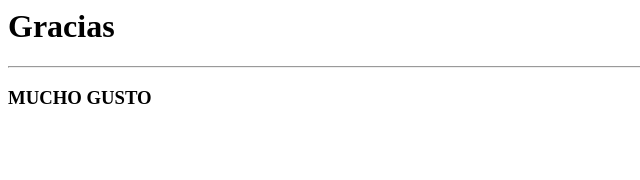
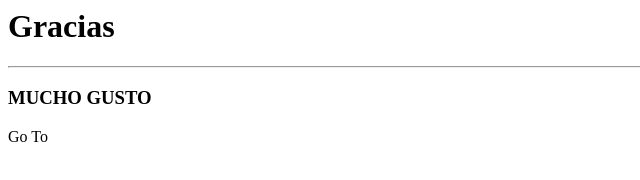
Before and after one commit to islam-basha/hola.github.io, a plain HTML site: page index.html in a window 1280 px wide. Shown: the full height of the page, 0-640 px from the left. Drawn offline with Linux system fonts and the light colour scheme.

Commit message:
commit summary
commit initial

```diff
--- a/index.html
+++ b/index.html
@@ -6,5 +6,6 @@
 <h1>Gracias</h1>
 <hr>
 <h3>MUCHO GUSTO</h3>
+<href"1.html">Go To</h>
 </body>
 </html>
```
